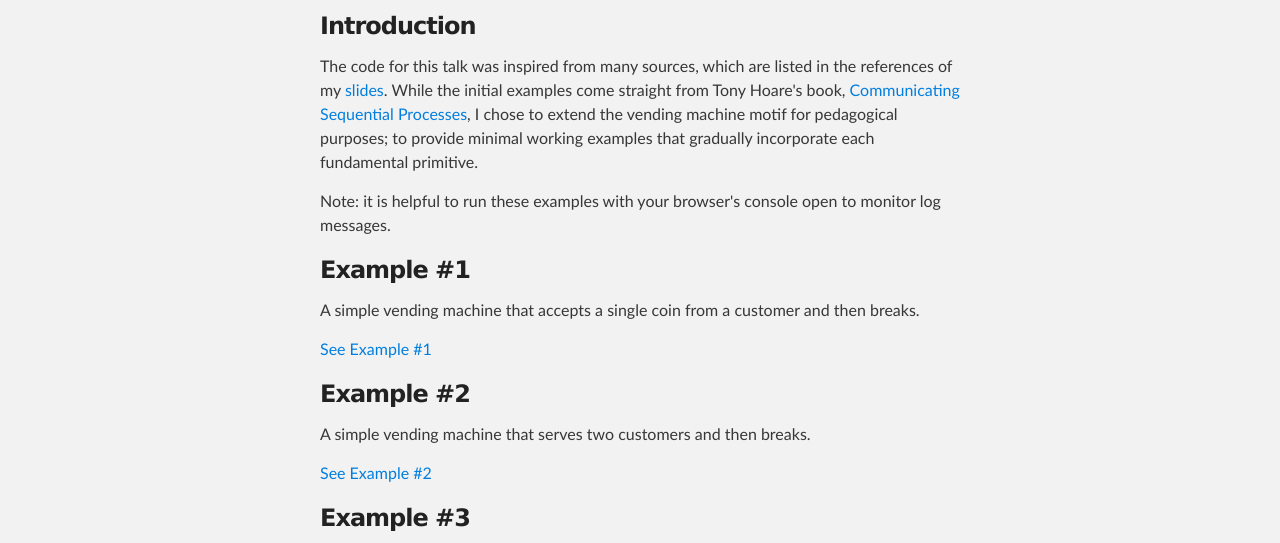
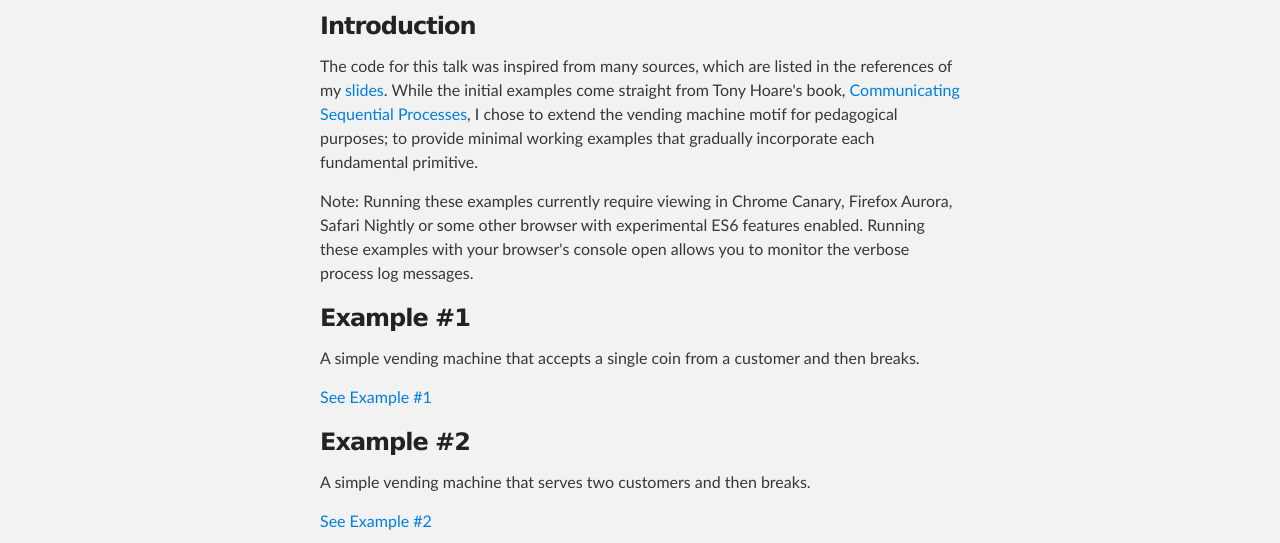
Before and after one commit to zerokarmaleft/vendingmachine-js, a website: page index.html in a window 1280 px wide. Shown: the part 252-795 px from the top of the page. Drawn offline with Linux system fonts and the light colour scheme.

Commit message:
add note to view with ES6 features enabled

```diff
--- a/index.html
+++ b/index.html
@@ -61,8 +61,11 @@
         working examples that gradually incorporate each fundamental
         primitive.</p>
 
-        <p>Note: it is helpful to run these examples with your
-        browser's console open to monitor log messages.</p>
+        <p>Note: Running these examples currently require viewing in
+        Chrome Canary, Firefox Aurora, Safari Nightly or some other
+        browser with experimental ES6 features enabled. Running these
+        examples with your browser's console open allows you to
+        monitor the verbose process log messages.</p>
 
         <h3>
           <a id="example-1-summary" class="anchor"
```
